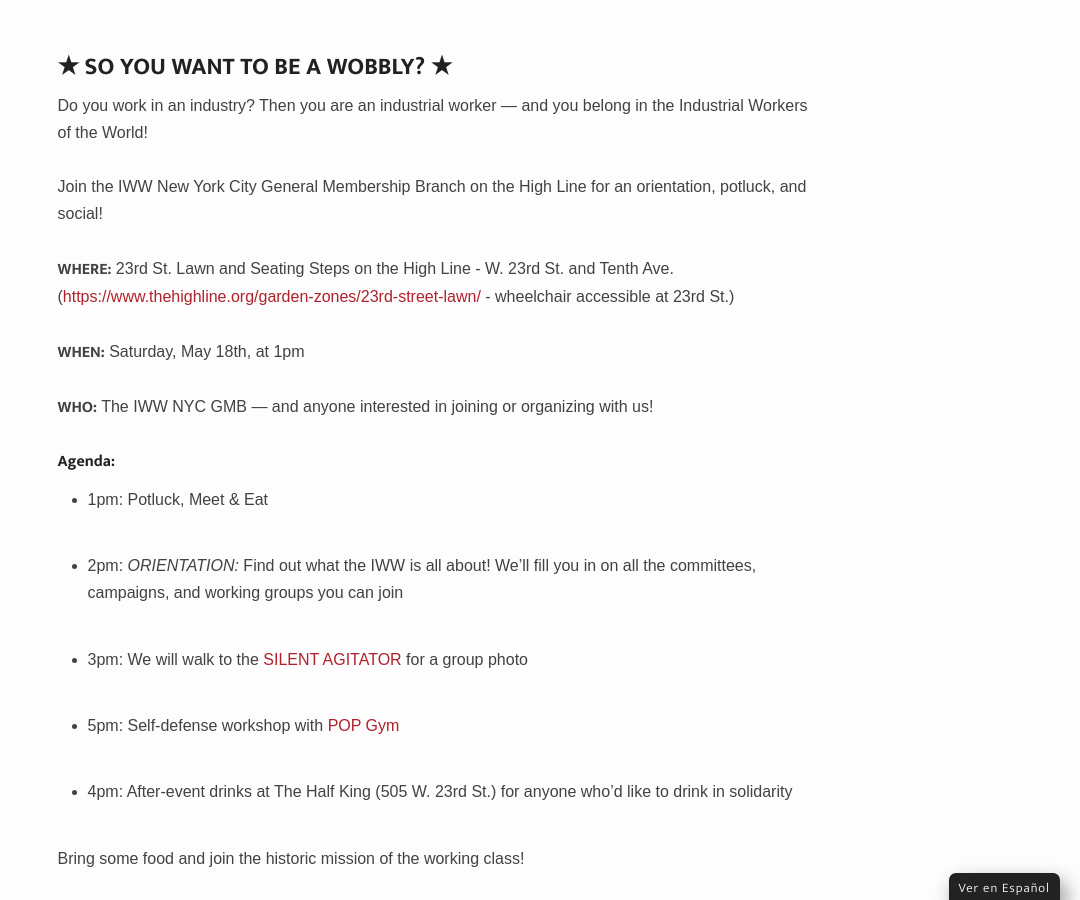
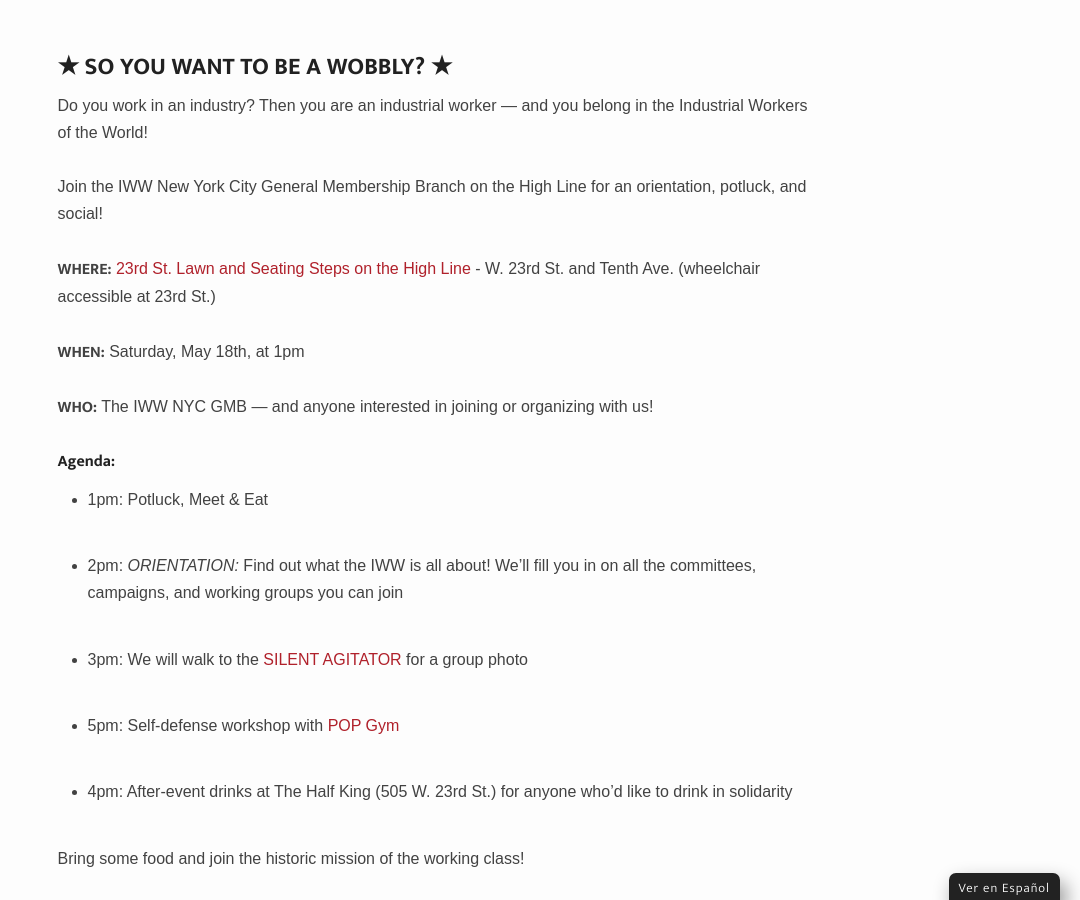
Before and after one commit to IWW-NYC-GMB/iww.nyc, a Jekyll site: the page built from _events/high-line-social.md, in a window 1280 px wide and 900 px high, scrolled down 1321 px. Shown: the whole window, without its empty margins (200-1280 px from the left). Built offline with Jekyll 4.4.1, drawn with Linux system fonts in a browser that asks for light colours; some web fonts are replaced.

Commit message:
Update high-line-social.md

```diff
--- a/_events/high-line-social.md
+++ b/_events/high-line-social.md
@@ -12,7 +12,7 @@
 
 Join the IWW New York City General Membership Branch on the High Line for an orientation, potluck, and social!
 
-**WHERE:** 23rd St. Lawn and Seating Steps on the High Line - W. 23rd St. and Tenth Ave. (<https://www.thehighline.org/garden-zones/23rd-street-lawn/> - wheelchair accessible at 23rd St.)
+**WHERE:** [23rd St. Lawn and Seating Steps on the High Line](https://www.thehighline.org/garden-zones/23rd-street-lawn/) - W. 23rd St. and Tenth Ave. (wheelchair accessible at 23rd St.)
 
 **WHEN:** Saturday, May 18th, at 1pm
 
```
